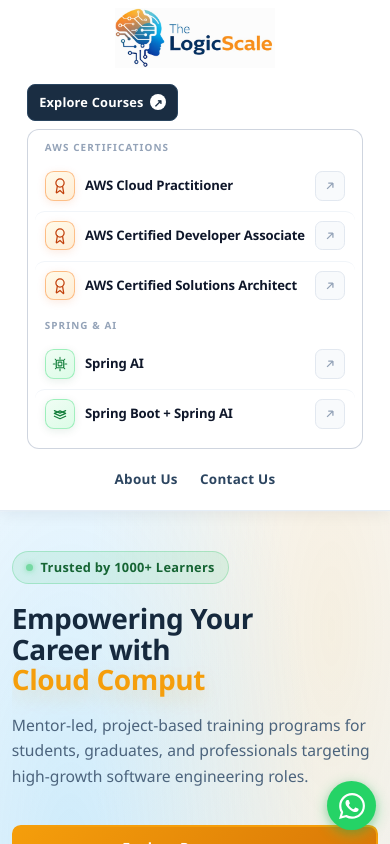
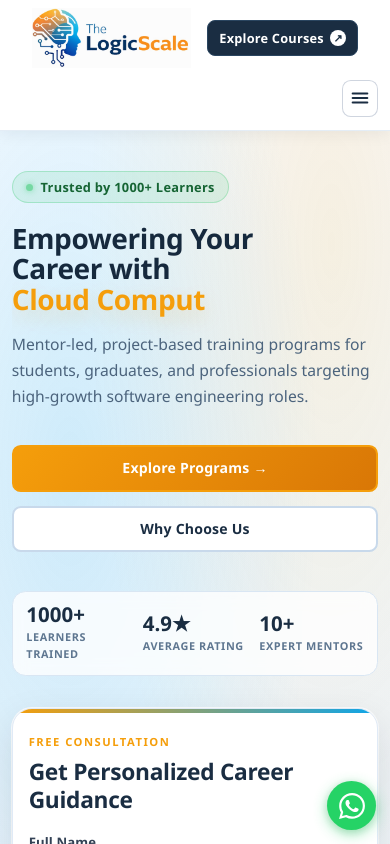
Before and after one commit to qualtechsoftware/thelogicscalewebsite, a Next.js app: page / in a window 390 px wide. Shown: the top 844 px of the page. Built offline with nearby package versions, Linux system fonts and the light colour scheme.

Commit message:
mobile view fixed

```diff
--- a/src/app/globals.css
+++ b/src/app/globals.css
@@ -297,6 +297,57 @@
   outline-offset: 2px;
 }
 
+/* ── Mobile header menu (About/Contact) ────────────────────── */
+.mobile-nav-details {
+  display: none;
+}
+
+.mobile-nav-summary {
+  list-style: none;
+  cursor: pointer;
+}
+
+.mobile-nav-summary::-webkit-details-marker {
+  display: none;
+}
+
+.mobile-hamburger {
+  display: inline-flex;
+  align-items: center;
+  justify-content: center;
+  padding: 0.4rem;
+  border-radius: 0.55rem;
+  border: 1px solid rgba(148, 163, 184, 0.45);
+  background: rgba(255, 255, 255, 0.85);
+  color: #1a2d42;
+}
+
+.mobile-nav-links {
+  margin-top: 0.65rem;
+  padding: 0.8rem;
+  border-radius: 0.95rem;
+  background: #ffffff;
+  border: 1px solid rgba(148, 163, 184, 0.45);
+  box-shadow: 0 22px 50px rgba(15, 23, 42, 0.12);
+  display: flex;
+  flex-direction: column;
+  gap: 0.35rem;
+}
+
+.mobile-nav-links a {
+  color: #2c4560;
+  font-weight: 600;
+  font-size: 0.95rem;
+  padding: 0.55rem 0.7rem;
+  border-radius: 0.6rem;
+  transition: background 0.2s ease, color 0.2s ease;
+}
+
+.mobile-nav-links a:hover {
+  background: #eef4fb;
+  color: #152535;
+}
+
 /* ── HERO ────────────────────────────────────────────────── */
 .hero {
   padding: 0 0 5rem;
@@ -3282,17 +3333,39 @@
     padding-top: 0.25rem;
   }
 
+  /* Prevent the mega dropdown from being open on load. */
   .courses-dropdown {
+    display: none !important;
+  }
+
+  .courses-menu:hover .courses-dropdown,
+  .courses-menu:focus-within .courses-dropdown {
+    display: none !important;
+    opacity: 0 !important;
+    visibility: hidden !important;
+    pointer-events: none !important;
+  }
+
+  /* Hide desktop About/Contact links and use hamburger instead. */
+  .nav-right {
+    display: none;
+  }
+
+  .mobile-nav-details {
+    display: block;
+    width: 100%;
+    margin-top: 0.15rem;
+    text-align: right;
+  }
+
+  .mobile-nav-details[open] .mobile-hamburger {
+    border-color: rgba(14, 165, 233, 0.45);
+    color: #0ea5e9;
+  }
+
+  .courses-dropdown {
+    /* (overridden above) */
     position: static;
-    opacity: 1;
-    visibility: visible;
-    transform: none;
-    pointer-events: auto;
-    margin-top: 0.5rem;
-    box-shadow: none;
-    min-width: 100%;
-    max-width: none;
-    border-radius: 0.75rem;
   }
 
   .courses-dropdown::before {
@@ -3422,6 +3495,19 @@
   .hero-stats {
     width: 100%;
     padding: 0.8rem 0.85rem;
+    display: grid;
+    grid-template-columns: repeat(3, minmax(0, 1fr));
+    gap: 0.75rem;
+    align-items: center;
+    justify-items: start;
+  }
+
+  .stat-num {
+    font-size: 1.28rem;
+  }
+
+  .stat-label {
+    font-size: 0.68rem;
   }
 
   .actions .button,
--- a/src/components/SiteHeader.tsx
+++ b/src/components/SiteHeader.tsx
@@ -60,6 +60,22 @@
               </div>
             </div>
           </div>
+          <details className="mobile-nav-details">
+            <summary className="mobile-nav-summary" aria-label="Open menu">
+              <span className="mobile-hamburger" aria-hidden="true">
+                <svg viewBox="0 0 24 24" width={22} height={22} fill="none" stroke="currentColor" strokeWidth="2.2" strokeLinecap="round" aria-hidden="true">
+                  <path d="M4 7h16" />
+                  <path d="M4 12h16" />
+                  <path d="M4 17h16" />
+                </svg>
+              </span>
+            </summary>
+            <div className="mobile-nav-links" aria-label="Mobile navigation links">
+              <a href="/about">About Us</a>
+              <a href="/contact">Contact Us</a>
+            </div>
+          </details>
+
           <div className="nav-links nav-right">
             <a href="/about">About Us</a>
             <a href="/contact">Contact Us</a>
```
